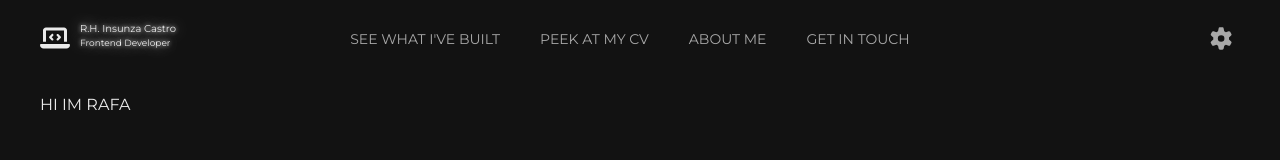
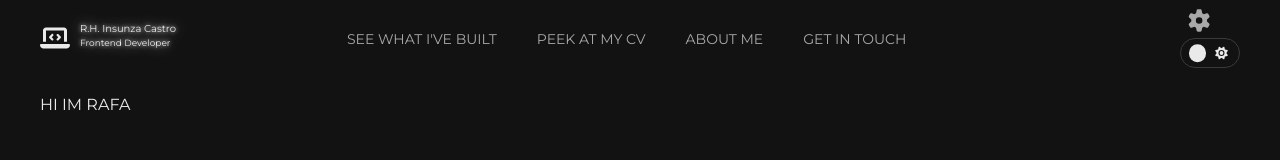
Before and after one commit to rafainsunza/portfolio, a React (Vite) app: page / in a window 1280 px wide. Shown: the part 77-237 px from the top of the page. Built offline with nearby package versions, Linux system fonts and the light colour scheme.

Commit message:
Build and style theme toggle for small screens

```diff
--- a/package.json
+++ b/package.json
@@ -12,6 +12,7 @@
   "dependencies": {
     "@fortawesome/fontawesome-svg-core": "^7.1.0",
     "@fortawesome/free-brands-svg-icons": "^7.1.0",
+    "@fortawesome/free-regular-svg-icons": "^7.1.0",
     "@fortawesome/free-solid-svg-icons": "^7.1.0",
     "@fortawesome/react-fontawesome": "^3.1.0",
     "react": "^19.1.1",
--- a/src/components/settings/settings.jsx
+++ b/src/components/settings/settings.jsx
@@ -1,7 +1,8 @@
 import "./settings.scss";
 
 import { FontAwesomeIcon } from "@fortawesome/react-fontawesome";
-import { faGear, faLaptopCode } from "@fortawesome/free-solid-svg-icons";
+import { faGear } from "@fortawesome/free-solid-svg-icons";
+import ThemeToggle from "../theme-toggle/theme-toggle";
 
 function Settings() {
   return (
@@ -9,6 +10,10 @@ function Settings() {
       <button className="settings__button">
         <FontAwesomeIcon icon={faGear} />
       </button>
+
+      <div className="settings__button-container">
+        <ThemeToggle />
+      </div>
     </div>
   );
 }
--- a/src/components/settings/settings.scss
+++ b/src/components/settings/settings.scss
@@ -8,6 +8,7 @@
   }
 
   &__button {
+    display: none;
     width: max-content;
     border: none;
     background-color: transparent;
@@ -15,6 +16,10 @@
     font-size: 21px;
     cursor: pointer;
     transition: color 0.3s ease, transform 0.3s;
+
+    @media (min-width: $breakpoint-md-lg) {
+      display: block;
+    }
 
     &:hover {
       color: var(--primary-text);
--- /dev/null
+++ b/src/components/theme-toggle/theme-toggle.jsx
@@ -0,0 +1,37 @@
+import { useState } from "react";
+import "./theme-toggle.scss";
+
+import { FontAwesomeIcon } from "@fortawesome/react-fontawesome";
+import { faMoon, faSun } from "@fortawesome/free-solid-svg-icons";
+
+function ThemeToggle() {
+  const [isDarkMode, setIsDarkMode] = useState(true);
+
+  const toggleTheme = () => {
+    const htmlElement = document.documentElement;
+
+    if (isDarkMode) {
+      htmlElement.removeAttribute("data-theme", "dark");
+      setIsDarkMode(false);
+    } else {
+      htmlElement.setAttribute("data-theme", "dark");
+      setIsDarkMode(true);
+    }
+  };
+
+  return (
+    <div className="theme-toggle">
+      <button className="theme-toggle__button" onClick={toggleTheme}>
+        <div className={`theme-toggle__dot ${isDarkMode ? "" : "light"}`}></div>
+        <span className="theme-toggle__icon dark">
+          <FontAwesomeIcon icon={faMoon} />
+        </span>
+        <span className="theme-toggle__icon light">
+          <FontAwesomeIcon icon={faSun} />
+        </span>
+      </button>
+    </div>
+  );
+}
+
+export default ThemeToggle;
--- /dev/null
+++ b/src/components/theme-toggle/theme-toggle.scss
@@ -0,0 +1,49 @@
+@import "../../index.scss";
+
+.theme-toggle {
+  &__button {
+    position: relative;
+    height: 30px;
+    width: 60px;
+    padding: 0;
+    border: 1px solid var(--border);
+    border-radius: 20px;
+    background-color: var(--background);
+    cursor: pointer;
+  }
+
+  &__dot {
+    position: absolute;
+    top: 50%;
+    left: 7.5px;
+    transform: translateY(-50%);
+    width: 17.5px;
+    height: 17.5px;
+    border-radius: 100%;
+    background-color: var(--primary-text);
+    color: var(--background);
+    font-size: 12px;
+    transition: left 0.3s ease-in-out, background-color 0.3s ease;
+    // display: none;
+
+    &.light {
+      left: 57%;
+    }
+  }
+
+  &__icon {
+    position: absolute;
+    top: 50%;
+    transform: translateY(-50%);
+    font-size: 12px;
+    color: var(--primary-text);
+
+    &.light {
+      left: 57%;
+    }
+
+    &.dark {
+      left: 7.5px;
+    }
+  }
+}
--- a/src/index.scss
+++ b/src/index.scss
@@ -7,21 +7,20 @@ $breakpoint-lg: 1024px;
 $breakpoint-xl: 1300px;
 
 :root {
-  --background: #f8f9fa;
-  --container-background: #ffffff;
-  --primary-text: #1a1a1a;
+  --background: #ececec;
+  --container-background: #f8f8f8;
+  --primary-text: #1e1e1e;
   --secondary-text: #555555;
-  --accent: #ffd166;
   --border: #d0d0d0;
   --primary-font: "Montserrat", sans-serif;
+  --glow: 0 0 1px var(--primary-text), 0 0 1px var(--primary-text);
 }
 
 [data-theme="dark"] {
   --background: #121212;
-  --container-background: #252525;
+  --container-background: #1e1e1e;
   --primary-text: #eaeaea;
   --secondary-text: #a8a8a8;
-  --accent: #eaeaea;
   --border: #3a3a3a;
   --glow: 0 0 4px var(--primary-text), 0 0 16px var(--primary-text);
 }
```
Also changed, not shown: src/App.jsx (+0 -7 lines), 1 other file (tests, documents, lock files or other folders).
